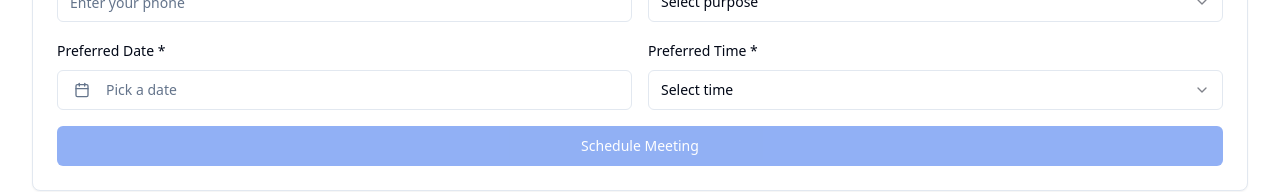
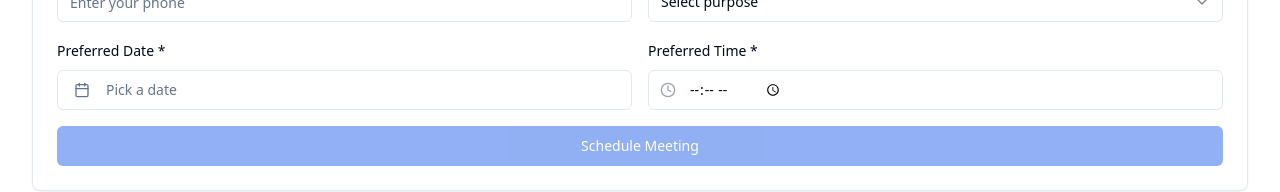
Before and after one commit to Cyber-sploit/vednovaa-academy-nexus, a React (Vite) app: page /contact in a window 1280 px wide. Shown: the part 1365-1557 px from the top of the page. Built offline with nearby package versions, Linux system fonts and the light colour scheme.

Commit message:
Refactor: Replace time dropdown with clock
Replaced the time dropdown with a clock component for manual time selection in the Schedule Meeting form on the Contact page.

```diff
--- a/src/components/ScheduleMeeting.tsx
+++ b/src/components/ScheduleMeeting.tsx
@@ -24,15 +24,6 @@ const ScheduleMeeting = () => {
     phone: "",
     purpose: ""
   });
-
-  const timeSlots = [
-    "10:00 AM",
-    "11:00 AM",
-    "2:00 PM",
-    "3:00 PM",
-    "4:00 PM",
-    "5:00 PM"
-  ];
 
   const purposes = [
     "Course Inquiry",
@@ -175,21 +166,17 @@ const ScheduleMeeting = () => {
             </div>
             <div className="space-y-2">
               <Label htmlFor="time">Preferred Time *</Label>
-              <Select value={selectedTime} onValueChange={setSelectedTime}>
-                <SelectTrigger>
-                  <SelectValue placeholder="Select time" />
-                </SelectTrigger>
-                <SelectContent>
-                  {timeSlots.map((time) => (
-                    <SelectItem key={time} value={time}>
-                      <div className="flex items-center space-x-2">
-                        <Clock className="h-4 w-4" />
-                        <span>{time}</span>
-                      </div>
-                    </SelectItem>
-                  ))}
-                </SelectContent>
-              </Select>
+              <div className="relative">
+                <Clock className="absolute left-3 top-1/2 transform -translate-y-1/2 h-4 w-4 text-gray-400" />
+                <Input
+                  id="time"
+                  type="time"
+                  value={selectedTime}
+                  onChange={(e) => setSelectedTime(e.target.value)}
+                  className="pl-10"
+                  required
+                />
+              </div>
             </div>
           </div>
 
```
